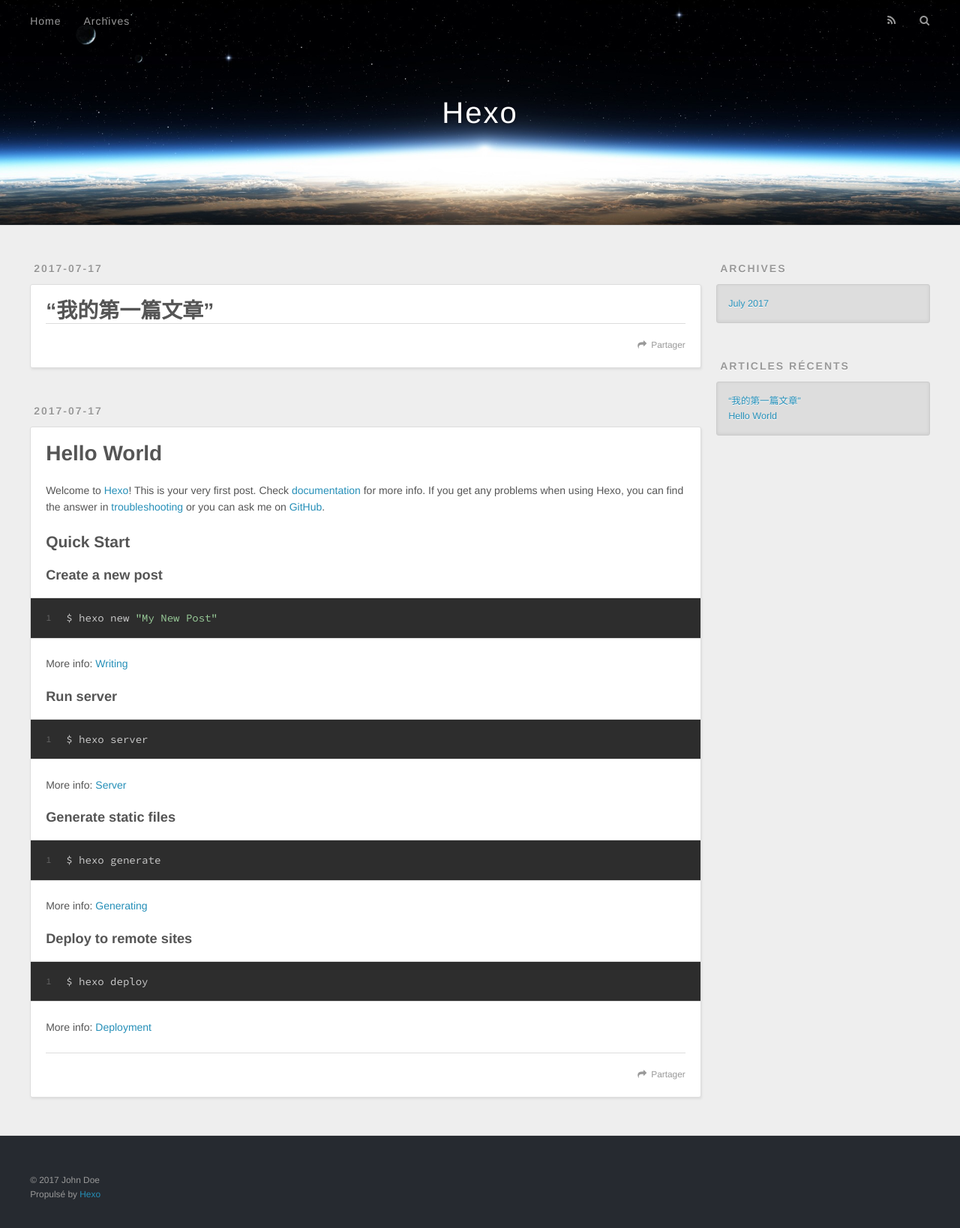
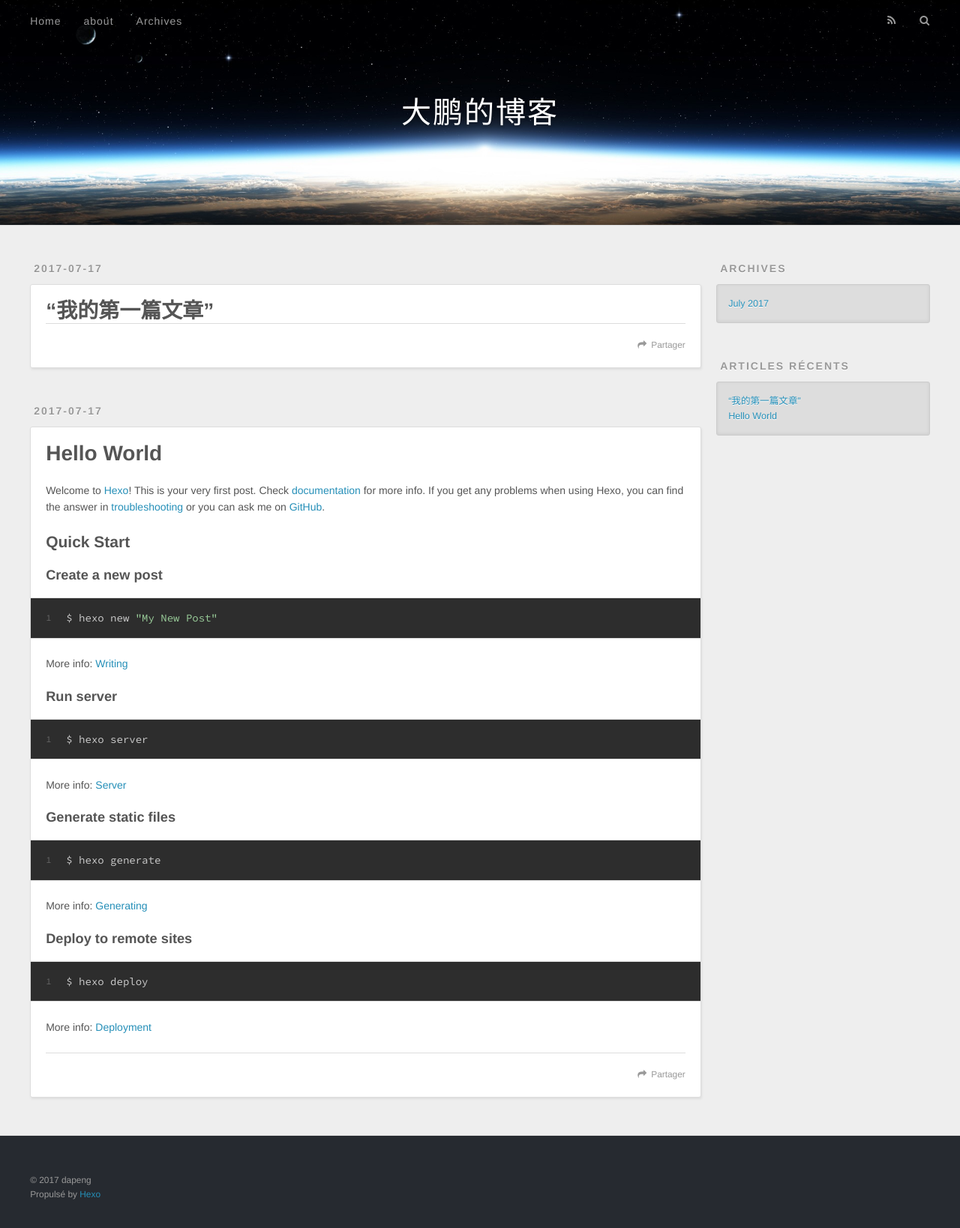
Before and after one commit to maodapeng1/maodapeng1.github.io, a plain HTML site: page index.html in a window 1280 px wide. Shown: the whole page at 75% size. Drawn offline with nearby package versions, Linux system fonts and the light colour scheme.

Commit message:
Site updated: 2017-07-17 17:13:02

```diff
--- a/index.html
+++ b/index.html
@@ -3,16 +3,16 @@
 <head>
   <meta charset="utf-8">
 
-  <title>Hexo</title>
+  <title>大鹏的博客</title>
   <meta name="viewport" content="width=device-width, initial-scale=1, maximum-scale=1">
   <meta property="og:type" content="website">
-<meta property="og:title" content="Hexo">
+<meta property="og:title" content="大鹏的博客">
 <meta property="og:url" content="http://yoursite.com/index.html">
-<meta property="og:site_name" content="Hexo">
+<meta property="og:site_name" content="大鹏的博客">
 <meta name="twitter:card" content="summary">
-<meta name="twitter:title" content="Hexo">
+<meta name="twitter:title" content="大鹏的博客">
 
-    <link rel="alternate" href="/atom.xml" title="Hexo" type="application/atom+xml">
+    <link rel="alternate" href="/atom.xml" title="大鹏的博客" type="application/atom+xml">
 
 
     <link rel="icon" href="/favicon.png">
@@ -33,7 +33,7 @@
   <div id="header-outer" class="outer">
     <div id="header-title" class="inner">
       <h1 id="logo-wrap">
-        <a href="/" id="logo">Hexo</a>
+        <a href="/" id="logo">大鹏的博客</a>
       </h1>
 
     </div>
@@ -42,6 +42,8 @@
         <a id="main-nav-toggle" class="nav-icon"></a>
 
           <a class="main-nav-link" href="/">Home</a>
+
+          <a class="main-nav-link" href="/about">about</a>
 
           <a class="main-nav-link" href="/archives">Archives</a>
 
@@ -87,7 +89,7 @@
 
     </div>
     <footer class="article-footer">
-      <a data-url="http://yoursite.com/2017/07/17/“我的第一篇文章”/" data-id="cj57x4i3q00012n5k0f6jtoau" class="article-share-link">Partager</a>
+      <a data-url="http://yoursite.com/2017/07/17/“我的第一篇文章”/" data-id="cj57xmo6g0000al5kvz0yoorj" class="article-share-link">Partager</a>
 
 
     </footer>
@@ -132,7 +134,7 @@
 
     </div>
     <footer class="article-footer">
-      <a data-url="http://yoursite.com/2017/07/17/hello-world/" data-id="cj57x4i3k00002n5ky8dtpb7n" class="article-share-link">Partager</a>
+      <a data-url="http://yoursite.com/2017/07/17/hello-world/" data-id="cj57xmo6l0001al5k0zat62a4" class="article-share-link">Partager</a>
 
 
     </footer>
@@ -191,7 +193,7 @@
 
   <div class="outer">
     <div id="footer-info" class="inner">
-      &copy; 2017 John Doe<br>
+      &copy; 2017 dapeng<br>
       Propulsé by <a href="http://hexo.io/" target="_blank">Hexo</a>
     </div>
   </div>
@@ -200,6 +202,8 @@
     <nav id="mobile-nav">
 
     <a href="/" class="mobile-nav-link">Home</a>
+
+    <a href="/about" class="mobile-nav-link">about</a>
 
     <a href="/archives" class="mobile-nav-link">Archives</a>
 
```
Also changed, not shown: 2017/07/17/hello-world/index.html (+10 -6 lines), 2017/07/17/“我的第一篇文章”/index.html (+10 -6 lines), archives/2017/07/index.html (+11 -7 lines), archives/2017/index.html (+11 -7 lines), archives/index.html (+11 -7 lines).
